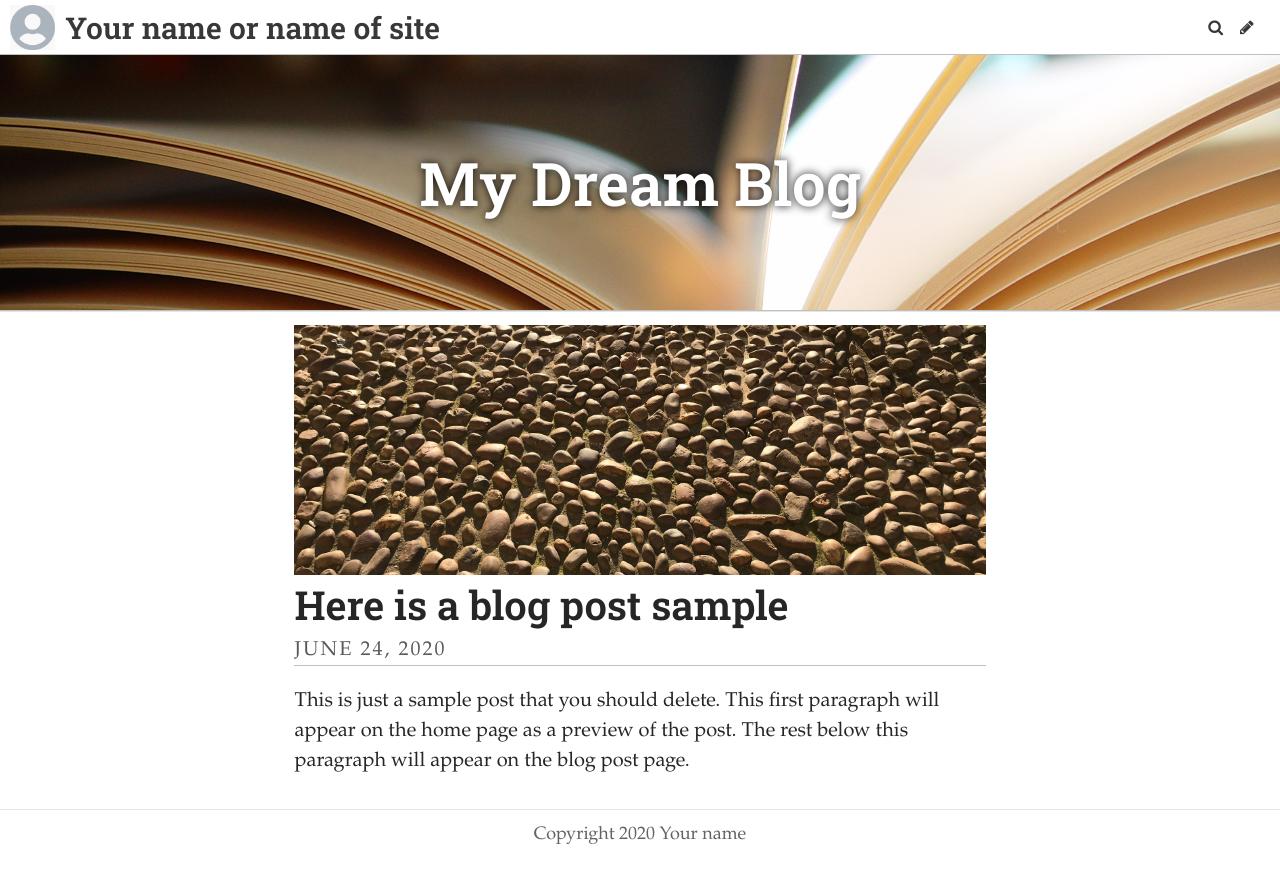
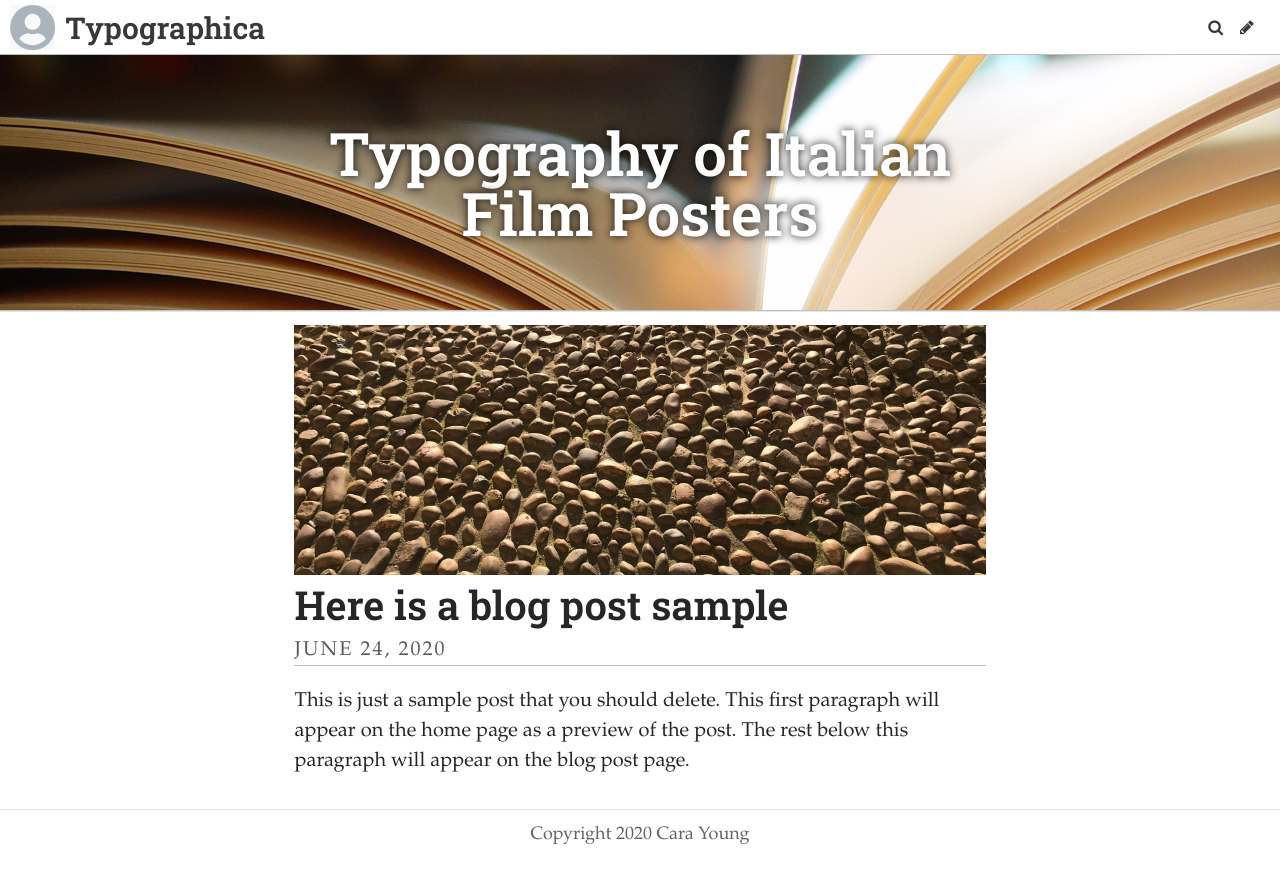
Before and after one commit to caraloi/cinemaparadiso, a Jekyll site: the page built from index.html, in a window 1280 px wide. Shown: the top 883 px of the page. Built offline with Jekyll 4.4.1, drawn with Linux system fonts in a browser that asks for light colours; some web fonts are replaced; the list of posts is cut into pages by our own code.

Commit message:
Update Settings “general”

```diff
--- a/_data/settings.yml
+++ b/_data/settings.yml
@@ -1,11 +1,11 @@
-title: Your name or name of site
-description: A website with a blog
-header_text: My Dream Blog
-footer_text: Copyright 2020 Your name
+title: Typographica
+description: A study into the use of typography for Italian film posters
+header_text: "Typography of Italian Film Posters "
+footer_text: Copyright 2020 Cara Young
 header_feature_image: ../uploads/pages.jpg
-bannerheight: "20vmax"
-gridlayout: false
+bannerheight: 20vmax
 logo: /uploads/logo.jpg
 favicon: /uploads/favicon.ico
+gridlayout: false
+fixednavbar: false
 upzoom: true
-fixednavbar: false
```
